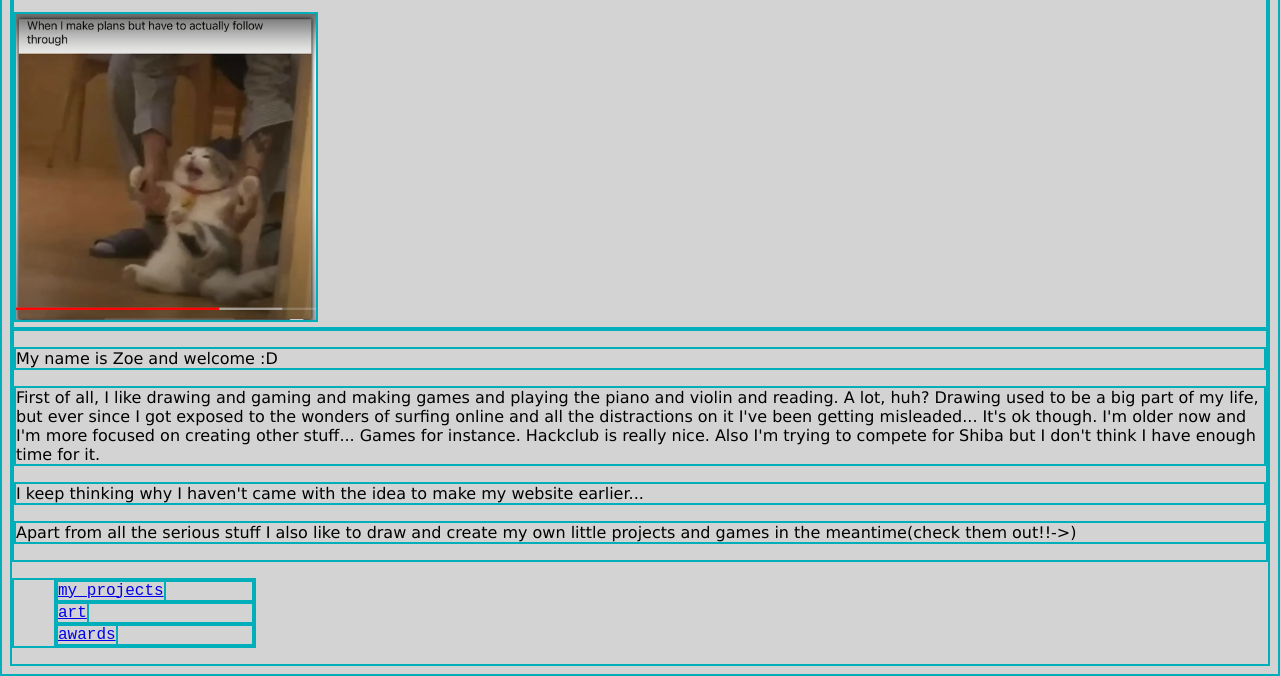
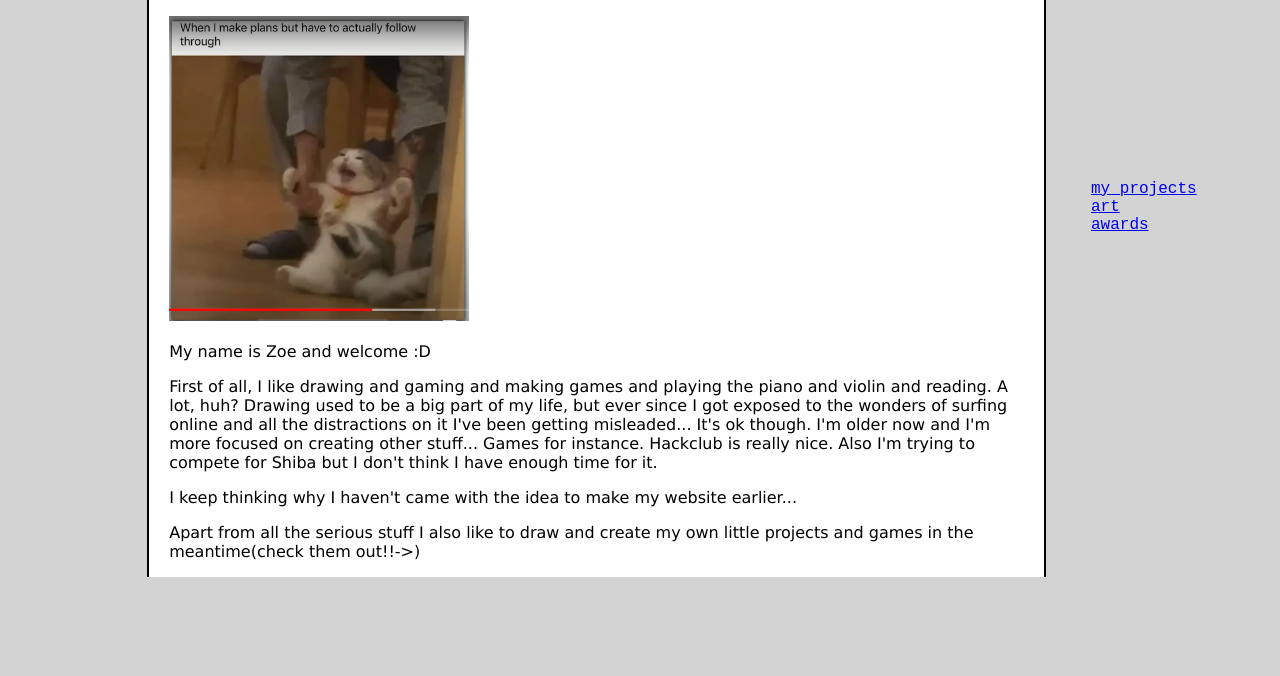
Before and after one commit to qwwertyz/My-website, a website: page index.html in a window 1280 px wide. Shown: the part 149-825 px from the top of the page. After the commit the page ends 800 px from the top, so only its background shows below. Drawn offline with Linux system fonts and the light colour scheme.

Commit message:
organize html sections and add flexbox

```diff
--- a/index.html
+++ b/index.html
@@ -2,19 +2,22 @@
 
 <!-- always type python -m http.server to start -->
 <html lang="en">
+
 <head>
-    <link rel="stylesheet" href="styles.css?v=2">
+    <link rel="stylesheet" href="styles.css?v=1">
     <title>Main Page</title>
 </head>
+<div class="layout">
 
     <body>
-    <h1 >Welcome to my website!</h1>
+        <main>
+            <h1>Welcome to my website!</h1>
             <div>
                 <h3>Daily meme</h3>
-        <img src="memes/image(6).png" alt="daily meme" style="max-width: 300px;">
+                <img src="memes/image(6).png" alt="daily meme" style="max-width: 300px;"="float-img">
             </div>
 
-    <div class="intro"><p>My name is Zoe and welcome :D</p>
+            <p>My name is Zoe and welcome :D</p>
             <p>First of all, I like drawing and gaming and making games
                 and playing the piano and violin and reading. A lot, huh?
                 Drawing used to be a big part of my life, but ever since
@@ -23,23 +26,27 @@
                 though. I'm older now and I'm more focused on creating other
                 stuff... Games for instance. Hackclub is really nice.
                 Also I'm trying to compete for Shiba but I don't think
-        I have enough time for it.
-
-
-    </p>
+                I have enough time for it.</p>
             <p>I keep thinking why I haven't came with the idea
                 to make my website earlier...</p>
             <p>Apart from all the serious stuff
                 I also like to draw and create my own little projects and
-        games in the meantime(check them out!!->)</p></div>
+                games in the meantime(check them out!!->)</p>
+        </main>
 
-    <ul>
+
+        <nav>
+            <ul class="container">
                 <li><a href="projects.html">my projects</a></li>
                 <li><a href="art.html">art</a></li>
                 <li><a href="awards.html">awards</a></li>
             </ul>
+        </nav>
+
 
 
 
     </body>
+
 </html>
+</div>
--- a/styles.css
+++ b/styles.css
@@ -1,22 +1,40 @@
-
 :root {
     --ccbeige: #FDFCDC;
     --ccorange: #FED9B7;
     --ccred: #F07167;
     --ccblue: #00AFB9;
-    --ccindigo:#0081A7;
+    --ccindigo: #0081A7;
 }
+
 * {
     font-family: Courier New, 'Courier', monospace;
-    border: #00AFB9 solid 2px;
 }
+
+main {
+    flex: 1;
+    margin-right: 1rem;
+    margin: 20px 0 0 10%;
+    border-left: 2px black solid;
+    border-right: 2px black solid;
+    padding: 0 20px;
+    background-color: white;
+
+}
+
+.layout {
+    display: flex;
+    align-items: flex-start;
+    padding: 1rem;
+}
+
 /*
 this will affect the <body></body> tag.
 you can use this to style any HTML tag, like <p>, <div>, <span>, <a>, etc.
 */
 body {
-    background-color:lightgrey;
+    background-color: lightgrey;
 }
+
 p {
     font-family: 'Verdana', Geneva, Tahoma, sans-serif;
     font-size: medium;
@@ -25,31 +43,43 @@ p {
 h1 {
     text-align: center;
 }
+
 ul {
     list-style-type: none;
     width: 200px;
+    position: relative;
+    display: flex;
+}
 
-}
-li a:hover{
+li a:hover {
     background-color: #00AFB9;
 }
+
+.container {
+    margin-top: 300px;
+    display: flex;
+    flex-direction: column;
+}
+
+nav {
+    width: 200px;
+    height: fit-content;
+    padding: 5px;
+    float: right;
+}
+
 /*
 this will affect elements with the 'cool' class, as shown by the '.'
 e.g <div class = "cool"><div>
 
 classes can be applied to multiple elements
 */
-.intro{
+.intro {
     position-anchor: right;
-    position:relative;
+    position: relative;
 }
 
-/*
-this will affect elements with the 'very-cool' id, as shown by the '#'
-e.g <div id = "very-cool"><div>
-
-ids should only be applied to one element
-*/
-#very-cool {
-    background: white;
+.float-img {
+    float: left;
+    margin: 10px;
 }
```
Lines whose indentation alone changed are shown as unchanged.
